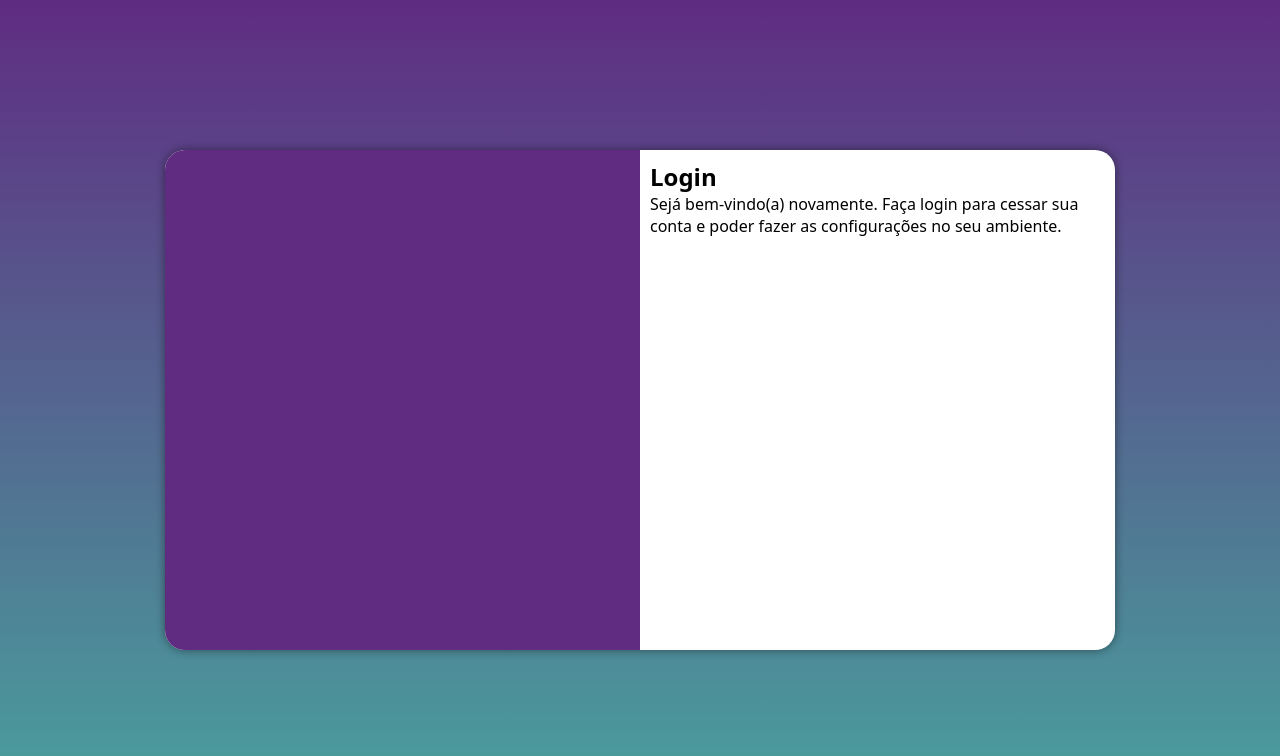
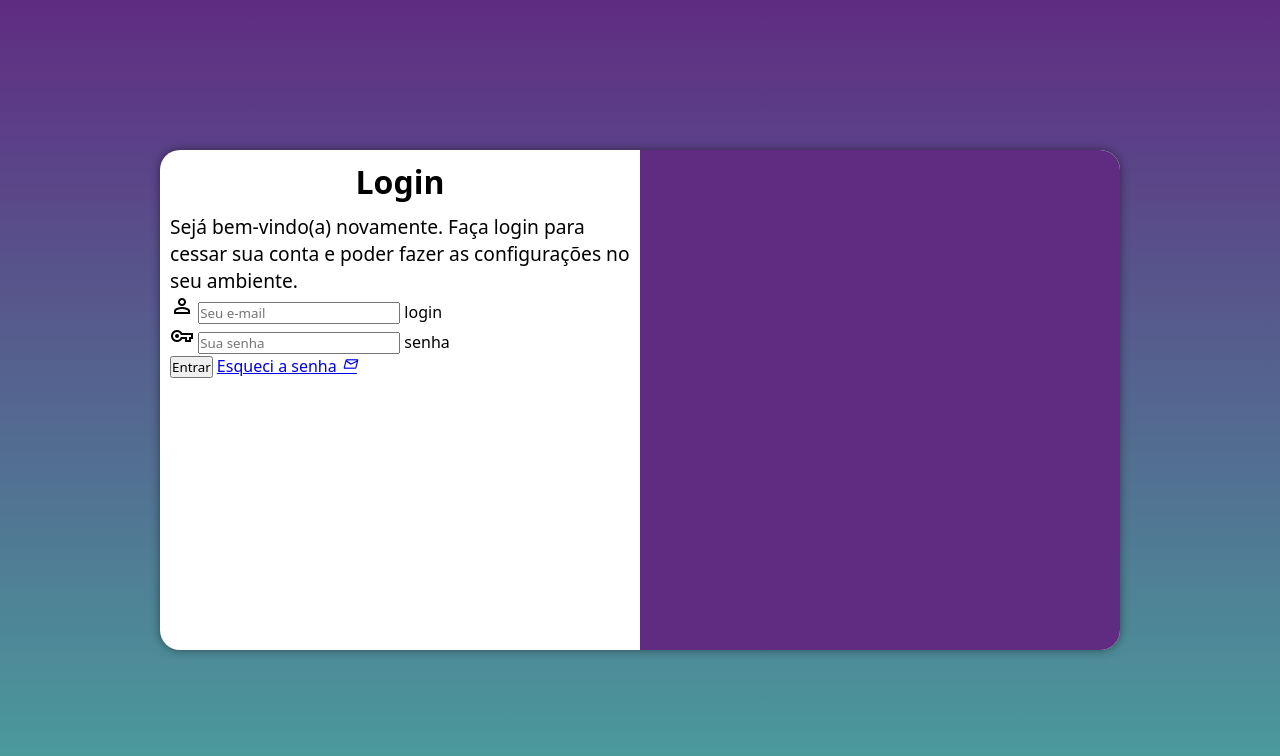
Before and after one commit to Mendex002/projeto-login, a plain HTML site: page index.html in a window 1280 px wide. Drawn offline with nearby package versions, Linux system fonts and the light colour scheme.

Commit message:
adicionado o formulário

```diff
--- /dev/null
+++ b/estilos/icons.css
@@ -0,0 +1,18 @@
+@charset "UTF-8";
+
+@import url('https://fonts.googleapis.com/css2?family=Material+Symbols+Outlined:opsz,wght,FILL,GRAD@20..48,100..700,0..1,-50..200&display=swap');
+
+.person {
+    font-family: 'Material Symbols Outlined';
+    content: 'person';
+}
+
+.vpn_key {
+    font-family: 'Material Symbols Outlined';
+    content: 'vpn_key';
+}
+
+.material-icons {
+    font-family: 'Material Symbols Outlined';
+    content: 'mail';
+}
--- a/estilos/media-query.css
+++ b/estilos/media-query.css
@@ -10,7 +10,7 @@
 	Desktop = 993px até 1200px
 
 	Grandes telas = Acima de 1200px*/
-
+/*tablet*/
 @media screen and (min-width: 768px) and (max-width: 992px) {
   body {
     background-image: linear-gradient(to top, #49a09d, #5f2c82);
@@ -31,24 +31,32 @@
     height: 70%;
   }
 }
-
+/*telas grandes*/
 @media screen and (min-width: 992px) {
   body {
     background-image: linear-gradient(to top, #49a09d, #5f2c82);
   }
 
   section#login {
-    width: 950px;
+    width: 960px;
   }
 
   section#login > div#imagem {
-    float: left;
+    float: right;
     width: 50%;
     height: 100%;
   }
 
   section#login > div#formulario {
-    float: right;
+    float: left;
     width: 50%;
   }
+
+  div#formulario > h1 {
+    font-size: 2em;
+  }
+
+  div#formulario > p {
+    font-size: 1.2em;
+  }
 }
--- a/estilos/style.css
+++ b/estilos/style.css
@@ -34,7 +34,7 @@ section#login {
   overflow: hidden;
   background-color: white;
 
-  width: 250px;
+  width: 260px;
   height: 500px;
   border-radius: 20px;
   box-shadow: 0px 0px 10px rgba(0, 0, 0, 0.45);
@@ -57,3 +57,12 @@ section#login > div#formulario {
     display: block;
     padding: 10px;
 }
+
+div#formulario > h1 {
+  text-align: center;
+  margin-bottom: 10px;
+}
+
+div#formulario > p {{
+  font-size: 0.8em;
+}}
--- a/index.html
+++ b/index.html
@@ -1,12 +1,16 @@
 <!DOCTYPE html>
 <html lang="pt-br">
+
 <head>
     <meta charset="UTF-8">
     <meta name="viewport" content="width=device-width, initial-scale=1.0">
     <title>Login</title>
+    <link rel="stylesheet" href="estilos/icons.css">
     <link rel="stylesheet" href="estilos/style.css">
     <link rel="stylesheet" href="estilos/media-query.css">
+
 </head>
+
 <body>
     <main>
         <section id="login">
@@ -15,10 +19,34 @@
             </div>
             <div id="formulario">
                 <h1>Login</h1>
-                <p>Sejá bem-vindo(a) novamente. Faça login para cessar sua conta e poder fazer as configurações no seu ambiente.</p>
-                <form action="login.php" method="post"></form>
+                <p>Sejá bem-vindo(a) novamente. Faça login para cessar sua conta e poder fazer as configurações no seu
+                    ambiente.</p>
+                <form action="login.php" method="post" autocomplete="on">
+                    <div class="campo">
+                        <span class="material-symbols-outlined">
+                            person
+                        </span>
+                        <input type="email" name="login" id="ilogin" placeholder="Seu e-mail" autocomplete="email"
+                            required maxlength="30">
+                        <label for="ilogin">login</label>
+                    </div>
+
+                    <div class="campo">
+                        <span class="material-symbols-outlined">
+                            vpn_key
+                        </span>
+                        <input type="password" name="senha" id="isenha" placeholder="Sua senha"
+                            autocomplete="current-password" required minlength="8" maxlength="20">
+                        <label for="isenha">senha</label>
+                    </div>
+                    <input type="submit" value="Entrar">
+                    <a href="esqueci.html">Esqueci a senha
+                        <i class="material-icons">mail</i>
+                    </a>
+                </form>
             </div>
         </section>
     </main>
 </body>
+
 </html>
```
